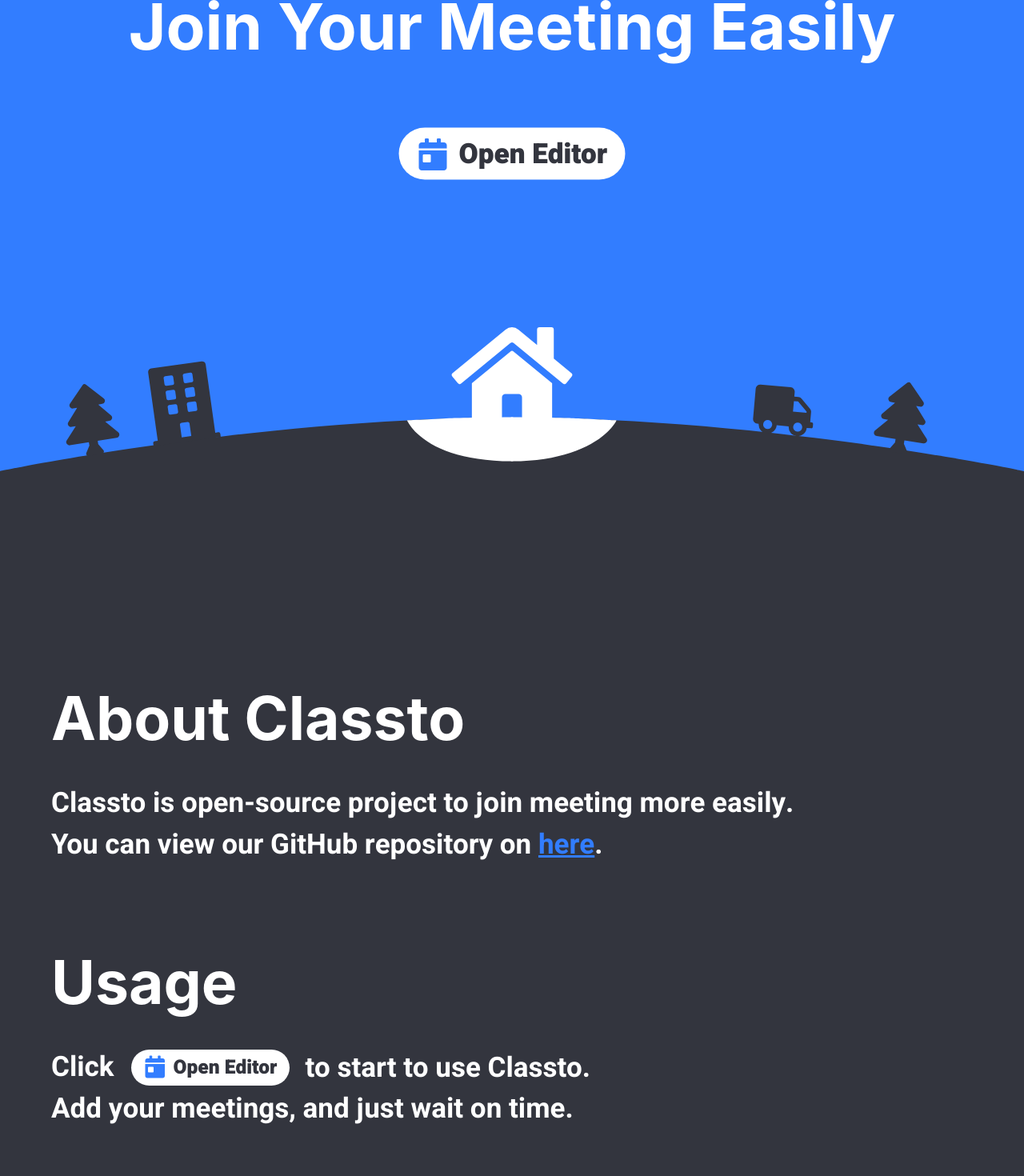
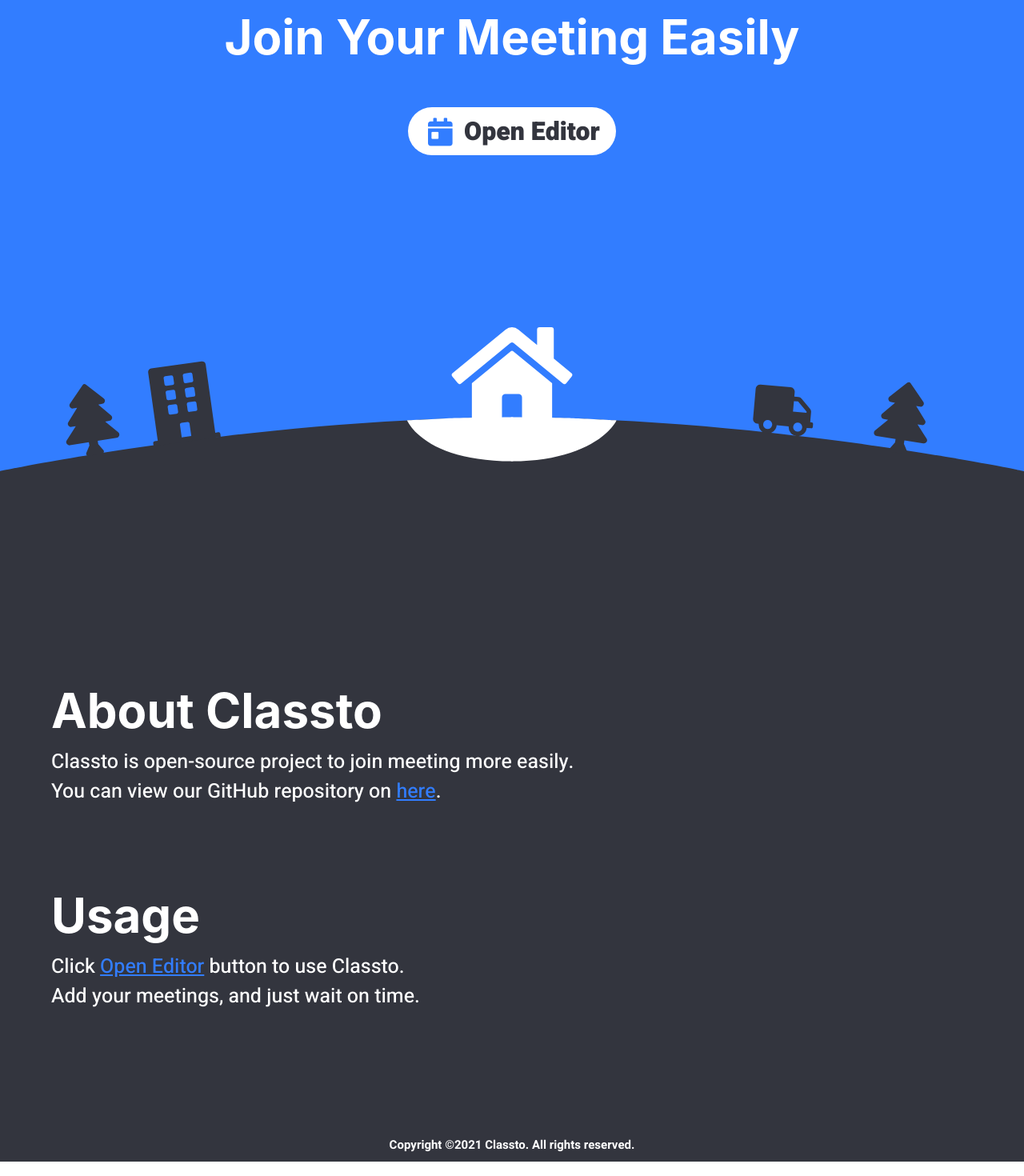
Before and after one commit to Classto/Frontend, a React (Create React App) app: page / in a window 1280 px wide. Shown: the part 220-1690 px from the top of the page at 80% size. Built offline with nearby package versions, Linux system fonts and the light colour scheme.

Commit message:
chore: fix design

```diff
--- a/src/editor.css
+++ b/src/editor.css
@@ -69,7 +69,7 @@ label, label > input {
 
     font-family: 'Heebo', sans-serif;
     font-style: normal;
-    font-weight: 200;
+    font-weight: 700;
     font-size: 25px;
 
     color: #33353E;
--- a/src/editor/menu.css
+++ b/src/editor/menu.css
@@ -41,10 +41,9 @@
 #Menu > ul > li {
     width: 100%;
     height: 42px;
-
     font-family: 'Heebo', sans-serif;
     font-style: normal;
-    font-weight: 200;
+    font-weight: 800;
     font-size: 20px;
 
     transition: background-color 150ms linear;
--- a/src/editor/panel.css
+++ b/src/editor/panel.css
@@ -31,8 +31,8 @@
 }
 
 #new_schedule:hover {
-    right: 2.9%;
-    bottom: 3.825%;
+    right: 2.875%;
+    bottom: 3.775%;
     width: 4.75em;
     height: 4.75em;
 
@@ -45,12 +45,17 @@
 
 #new_schedule > i {
     position: absolute;
-    top: 50%;
-    left: 50%;
-    transform: translate(-50%, -50%);
+    top: 14px;
+    left: 15px;
     color: #ffffff;
     font-size: 2.5em;
     transition: color 150ms linear;
+}
+
+#new_schedule:hover > i {
+    top: 14px;
+    left: 15px;
+    font-size: 2.7em;
 }
 
 #new_schedule:active > i {
--- a/src/introduce.css
+++ b/src/introduce.css
@@ -1,4 +1,4 @@
-@import url('https://fonts.googleapis.com/css2?family=Heebo:wght@700;800;900&display=swap');
+@import url('https://fonts.googleapis.com/css2?family=Heebo:wght@500;700;800;900&display=swap');
 
 #introduce {
     width: 100vw;
@@ -8,28 +8,28 @@
 
 #main-title {
     position: relative;
-    top: 10%;
+    top: 15%;
     left: 50%;
-    transform: translate(-50%, -10%);
+    transform: translate(-50%, -15%);
     margin: 0;
 
     font-weight: 900;
     text-align: center;
     color: #ffffff;
-    font-size: 125px;
+    font-size: 110px;
 }
 
 #main-description {
     position: relative;
     margin: -25px 0 0 0;
-    top: 10%;
+    top: 15%;
     left: 50%;
-    transform: translate(-50%, -10%);
+    transform: translate(-50%, -15%);
 
     font-weight: 700;
     text-align: center;
     color: #ffffff;
-    font-size: 80px;
+    font-size: 60px;
 }
 
 #main-link {
@@ -38,13 +38,13 @@
 
 #main-editor {
     position: relative;
-    width: 283px;
-    height: 65px;
-    margin-top: 75px;
+    width: 260px;
+    height: 60px;
+    margin-top: 50px;
 
-    top: 10%;
+    top: 15%;
     left: 50%;
-    transform: translate(-50%, -10%);
+    transform: translate(-50%, -15%);
 
     border-radius: 50px;
     background-color: #ffffff;
@@ -68,19 +68,19 @@
     transform: translateY(-50%);
 
     color: #327DFF;
-    font-size: 40px;
+    font-size: 35px;
 }
 
 #main-editor > p {
     position: relative;
     width: 190px;
     top: 50%;
-    left: 75px;
+    left: 70px;
     transform: translateY(-50%);
 
     font-family: 'Heebo', sans-serif;
     font-weight: 900;
-    font-size: 35px;
+    font-size: 32px;
     color: #33353E;
 }
 
@@ -100,7 +100,7 @@
     margin-top: -1vh;
     width: 95vw;
     padding-left: 5vw;
-    height: 1150px;
+    height: 800px;
 
     background-color: #33353E;
 }
@@ -116,74 +116,32 @@
 
 #main-usage > div > h1 {
     color: #ffffff;
-    font-size: 75px;
+    font-size: 60px;
     font-weight: 700;
-    margin-bottom: 25px;
+    margin-bottom: 0;
 }
 
 #main-usage > div > p {
+    margin-top: 10px;
     font-family: 'Heebo', sans-serif;
-    font-weight: 700;
-    font-size: 35px;
+    font-weight: 500;
+    font-size: 25px;
     color: #ffffff;
 }
 
-#about > p > span {
+#main-usage > div > p > span, #main-usage > div > p > a {
     color: #327DFF;
     text-decoration:underline;
     cursor: pointer;
-}
-
-#main-usage-editor {
-    position: relative;
-    width: 198.1px;
-    height: 45.5px;
-    top: -125px;
-    left: 100px;
-
-    border-radius: 50px;
-    background-color: #ffffff;
-    transition: background-color 150ms linear;
-
-    cursor: pointer;
-}
-
-#main-usage-editor > i {
-    position: absolute;
-    top: 50%;
-    left: 17.5px;
-    transform: translateY(-50%);
-
-    color: #327DFF;
-    font-size: 28px;
-}
-
-#main-usage-editor > p {
-    position: relative;
-    width: 190px;
-    top: 50%;
-    left: 52.5px;
-    transform: translateY(-50%);
-
-    font-family: 'Heebo', sans-serif;
-    font-weight: 900;
-    font-size: 24.5px;
-    color: #33353E;
 }
 
 #usage > p {
     margin-bottom: 0;
 }
 
-#usage > p > span {
-    position: relative;
-    top: -173px;
-    left: 317.5px;
-}
-
 #copyright {
     position: absolute;
-    top: calc(100vh + 10% + 1085px);
+    top: calc(100vh + 10% + 745px);
     left: 50%;
     transform: translateX(-50%);
 
--- a/src/introduce.jsx
+++ b/src/introduce.jsx
@@ -33,18 +33,11 @@ class Introduce extends Component {
           <div id="usage">
             <h1>Usage</h1>
             <p>
-              Click<br/>Add your meetings, and just wait on time.
-              <Link id="main-link" to={`editor/${editor_link}`}>
-                <div id="main-usage-editor">
-                  <i className="fas fa-calendar-day"></i>
-                  <p>Open Editor</p>
-                </div>
-              </Link>
-              <span>to start to use Classto.</span>
+              Click <Link to={`editor/${editor_link}`}>Open Editor</Link> button to use Classto.<br/>Add your meetings, and just wait on time.
             </p>
           </div>
         </nav>
-        <p id="copyright">Copyright ©2021 Zoom Video Communications, Inc. All rights reserved.</p>
+        <p id="copyright">Copyright ©2021 Classto. All rights reserved.</p>
       </div>
     );
   }
```
